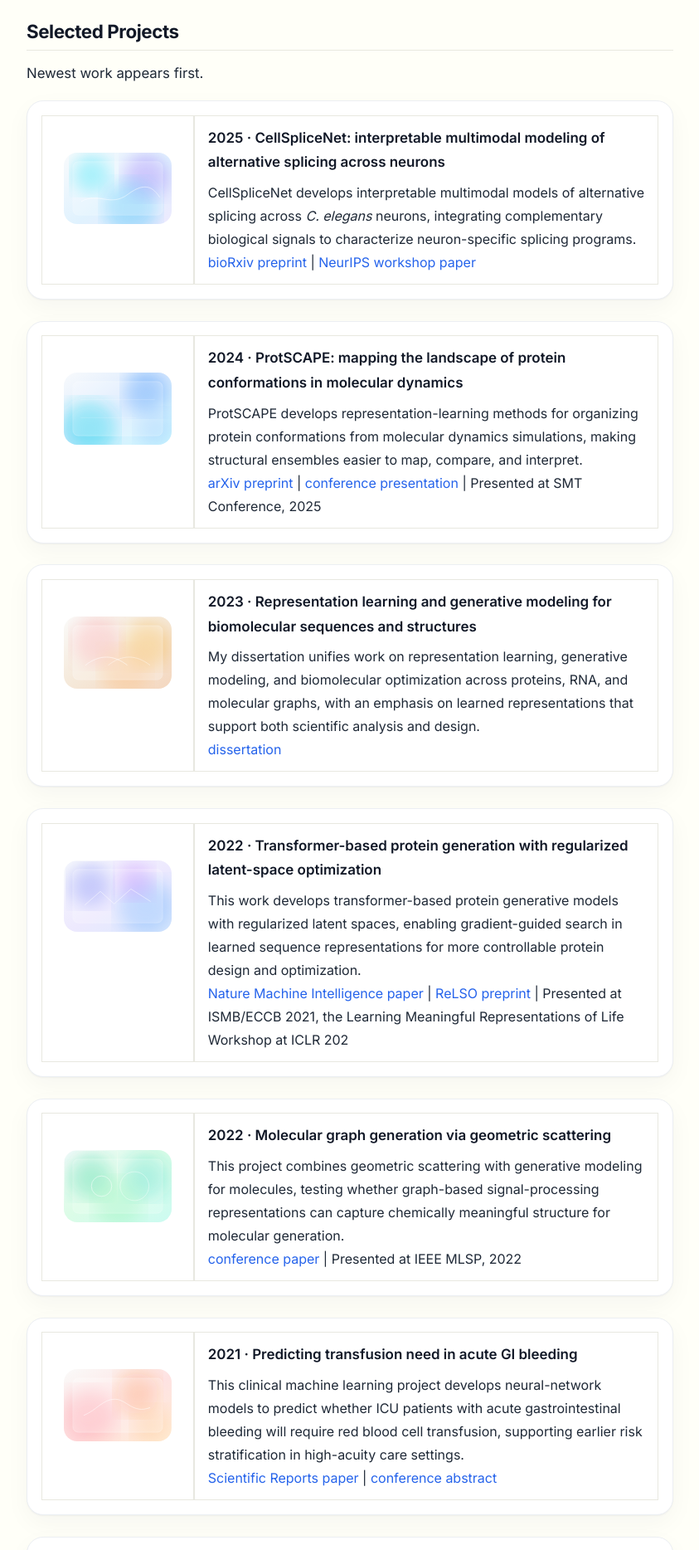
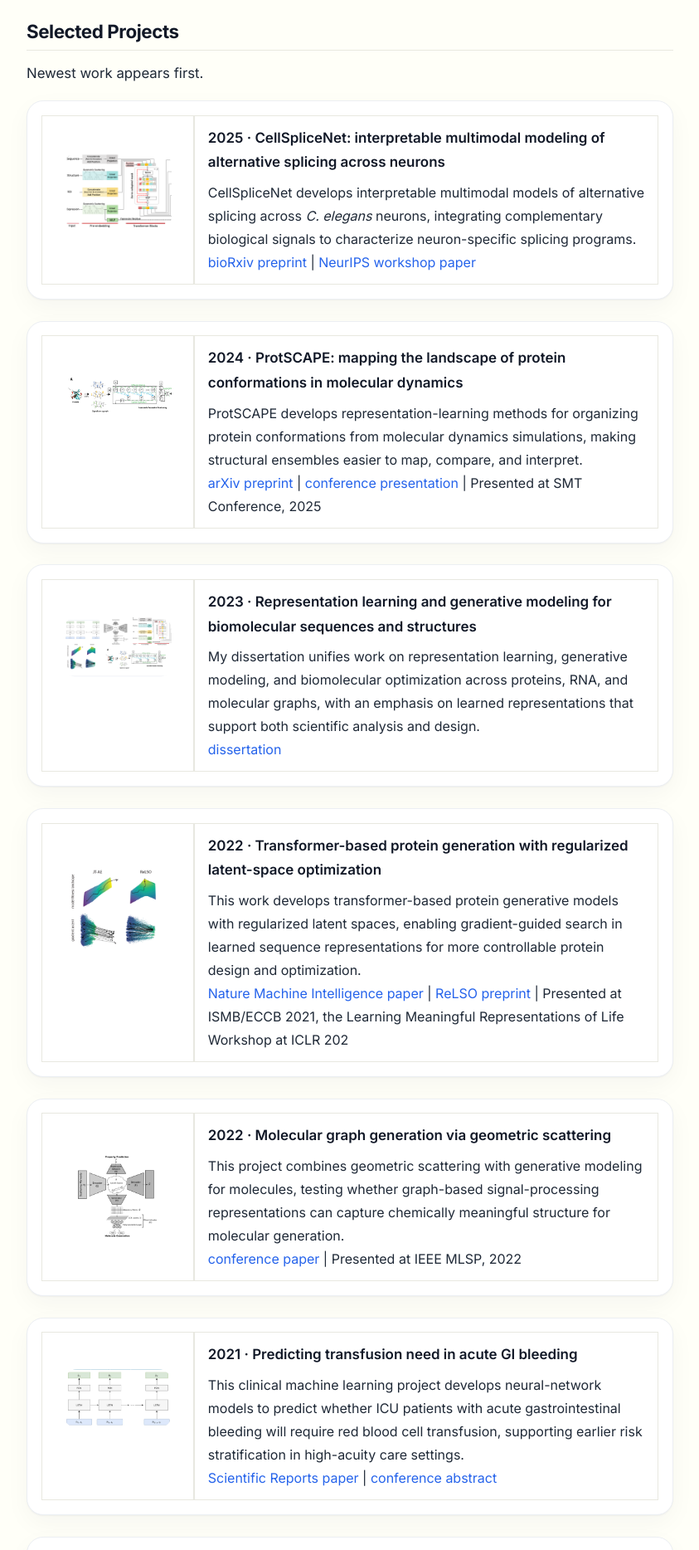
Before and after one commit to ec1340/ec1340.github.io, a Jekyll site: the page built from research.md, in a window 1280 px wide. Shown: the part 318-2186 px from the top of the page at 83% size, without its empty margins (218-1061 px from the left). Built offline with Jekyll 4.4.1, drawn with Linux system fonts in a browser that asks for light colours.

Commit message:
research images

```diff
--- a/research.md
+++ b/research.md
@@ -17,7 +17,7 @@ Newest work appears first.
 <table class="research-entry">
   <tr>
     <td width="150" valign="top">
-      <img src="{{ '/assets/imgs/research-gradient-1.svg' | relative_url }}" alt="Abstract gradient image for the CellSpliceNet project" width="130" />
+      <img src="{{ '/assets/imgs/cellsplicenet.png' | relative_url }}" alt="Abstract gradient image for the CellSpliceNet project" width="130" />
     </td>
     <td valign="top">
       <span class="research-entry-title">2025 · CellSpliceNet: interpretable multimodal modeling of alternative splicing across neurons</span>
@@ -31,7 +31,7 @@ Newest work appears first.
 <table class="research-entry">
   <tr>
     <td width="150" valign="top">
-      <img src="{{ '/assets/imgs/research-gradient-2.svg' | relative_url }}" alt="Abstract gradient image for the ProtSCAPE project" width="130" />
+      <img src="{{ '/assets/imgs/protscape.png' | relative_url }}" alt="Abstract gradient image for the ProtSCAPE project" width="130" />
     </td>
     <td valign="top">
       <span class="research-entry-title">2024 · ProtSCAPE: mapping the landscape of protein conformations in molecular dynamics</span>
@@ -46,7 +46,7 @@ Newest work appears first.
 <table class="research-entry">
   <tr>
     <td width="150" valign="top">
-      <img src="{{ '/assets/imgs/research-gradient-3.svg' | relative_url }}" alt="Abstract gradient image for the dissertation project" width="130" />
+      <img src="{{ '/assets/imgs/dissertation.png' | relative_url }}" alt="Abstract gradient image for the dissertation project" width="130" />
     </td>
     <td valign="top">
       <span class="research-entry-title">2023 · Representation learning and generative modeling for biomolecular sequences and structures</span>
@@ -59,7 +59,7 @@ Newest work appears first.
 <table class="research-entry">
   <tr>
     <td width="150" valign="top">
-      <img src="{{ '/assets/imgs/research-gradient-4.svg' | relative_url }}" alt="Abstract gradient image for the protein optimization project" width="130" />
+      <img src="{{ '/assets/imgs/relso.png' | relative_url }}" alt="Abstract gradient image for the protein optimization project" width="130" />
     </td>
     <td valign="top">
       <span class="research-entry-title">2022 · Transformer-based protein generation with regularized latent-space optimization</span>
@@ -74,7 +74,7 @@ Newest work appears first.
 <table class="research-entry">
   <tr>
     <td width="150" valign="top">
-      <img src="{{ '/assets/imgs/research-gradient-5.svg' | relative_url }}" alt="Abstract gradient image for the molecular graph generation project" width="130" />
+      <img src="{{ '/assets/imgs/grassy.png' | relative_url }}" alt="Abstract gradient image for the molecular graph generation project" width="130" />
     </td>
     <td valign="top">
       <span class="research-entry-title">2022 · Molecular graph generation via geometric scattering</span>
@@ -88,7 +88,7 @@ Newest work appears first.
 <table class="research-entry">
   <tr>
     <td width="150" valign="top">
-      <img src="{{ '/assets/imgs/research-gradient-6.svg' | relative_url }}" alt="Abstract gradient image for the clinical transfusion prediction project" width="130" />
+      <img src="{{ '/assets/imgs/ehr.png' | relative_url }}" alt="Abstract gradient image for the clinical transfusion prediction project" width="130" />
     </td>
     <td valign="top">
       <span class="research-entry-title">2021 · Predicting transfusion need in acute GI bleeding</span>
```
Also changed, not shown: assets/imgs/cellsplicenet.png (added), assets/imgs/dissertation.png (added), assets/imgs/ehr.png (added), assets/imgs/grassy.png (added), assets/imgs/protscape.png (added), assets/imgs/relso.png (added), assets/imgs/relso2.png (added), 11 other files.
